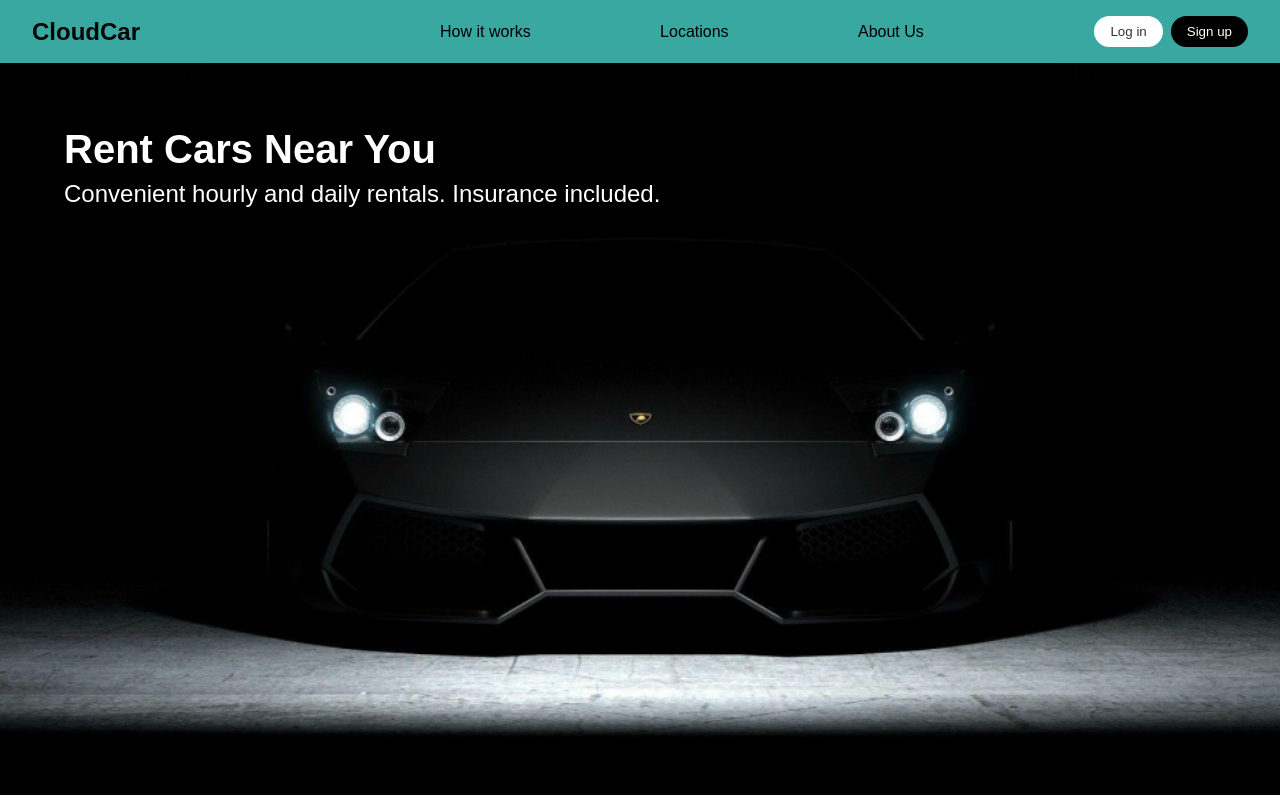
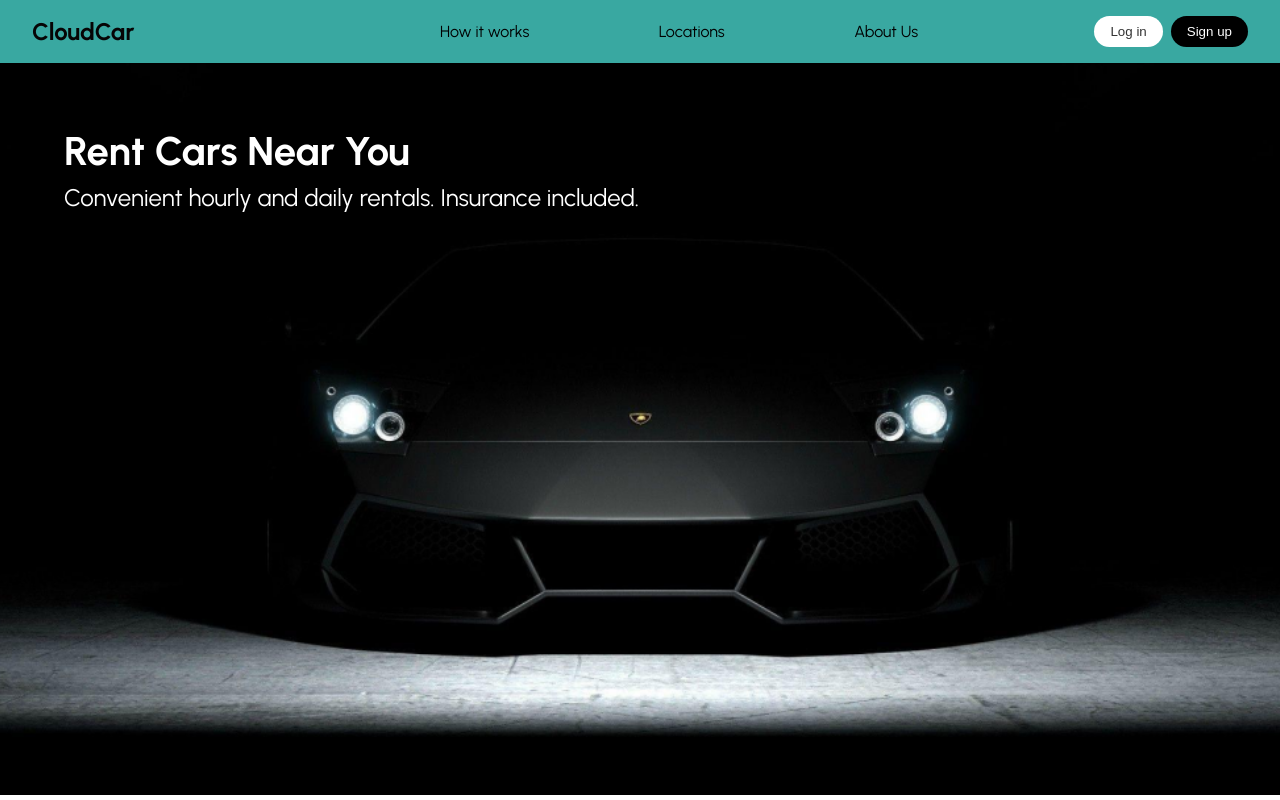
Before and after one commit to Shahzaib-Iqbal-1057/CloudCar, a React (Create React App) app in the folder frontend/: page / in a window 1280 px wide. Built offline with nearby package versions, Linux system fonts and the light colour scheme; no server answers.

Commit message:
Landing Page font change

```diff
--- a/frontend/src/pages/landingpage.js
+++ b/frontend/src/pages/landingpage.js
@@ -1,5 +1,6 @@
 import React from 'react';
-import styles from '../styles/landingpage.css'; // rename the CSS file to use .module.css
+import styles from '../styles/landingpage.css';
+import { Helmet } from 'react-helmet';
 
 const LandingPage = () => {
 
@@ -15,6 +16,21 @@ const LandingPage = () => {
 
   return (
     <>
+      <Helmet>
+        <link
+          rel="preconnect"
+          href="https://fonts.googleapis.com"
+        />
+        <link
+          rel="preconnect"
+          href="https://fonts.gstatic.com"
+          crossorigin
+        />
+        <link
+          href="https://fonts.googleapis.com/css2?family=Urbanist:ital,wght@0,100..900;1,100..900&display=swap"
+          rel="stylesheet"
+        />
+      </Helmet>
       <nav className='navbar'>
         <div className='logo'>CloudCar</div>
         <div className='navLinks'>
--- a/frontend/src/styles/landingpage.css
+++ b/frontend/src/styles/landingpage.css
@@ -11,7 +11,7 @@
   }
 
   body {
-    font-family: Arial, sans-serif;
+    font-family: 'Urbanist', sans-serif;
     overflow-x: hidden; /* Prevents horizontal scroll */
   }
 
--- /dev/null
+++ b/package.json
@@ -0,0 +1,5 @@
+{
+  "dependencies": {
+    "react-helmet": "^6.1.0"
+  }
+}
```
Also changed, not shown: 1 other file (tests, documents, lock files or other folders).
